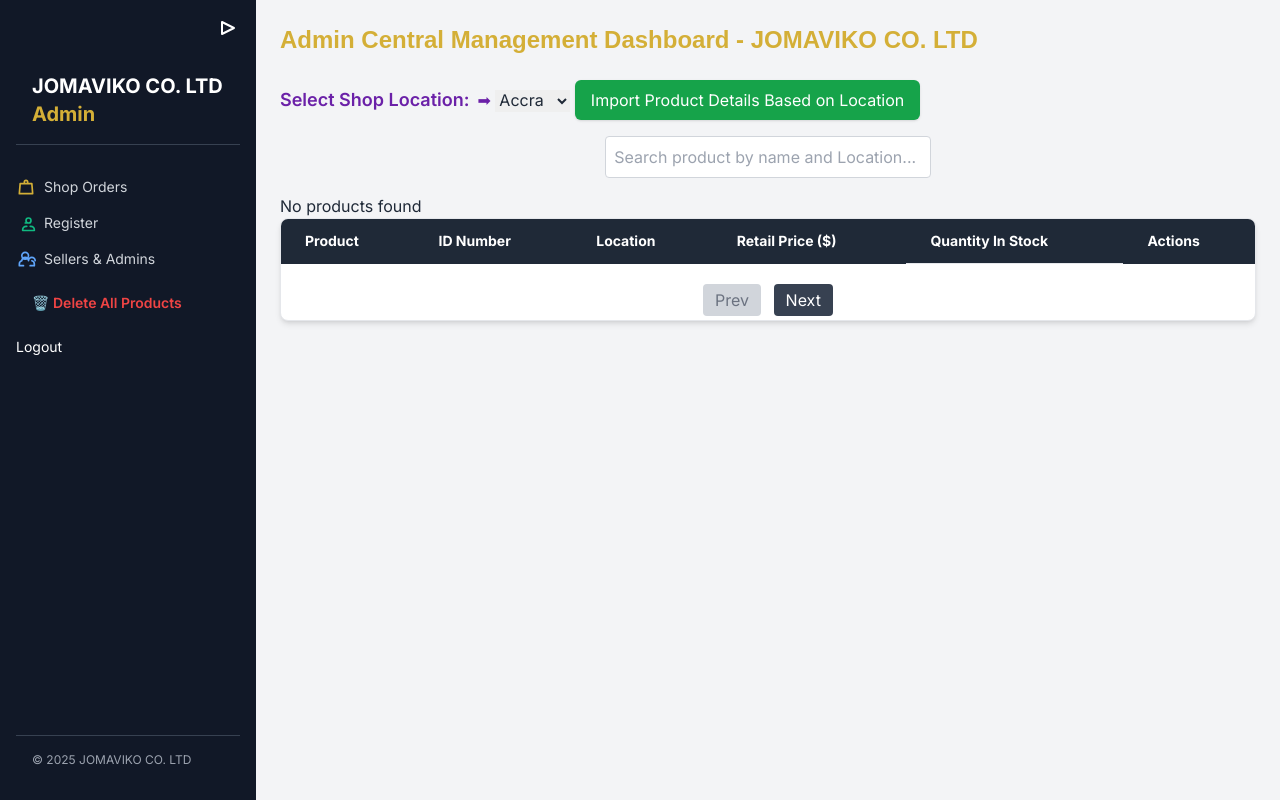
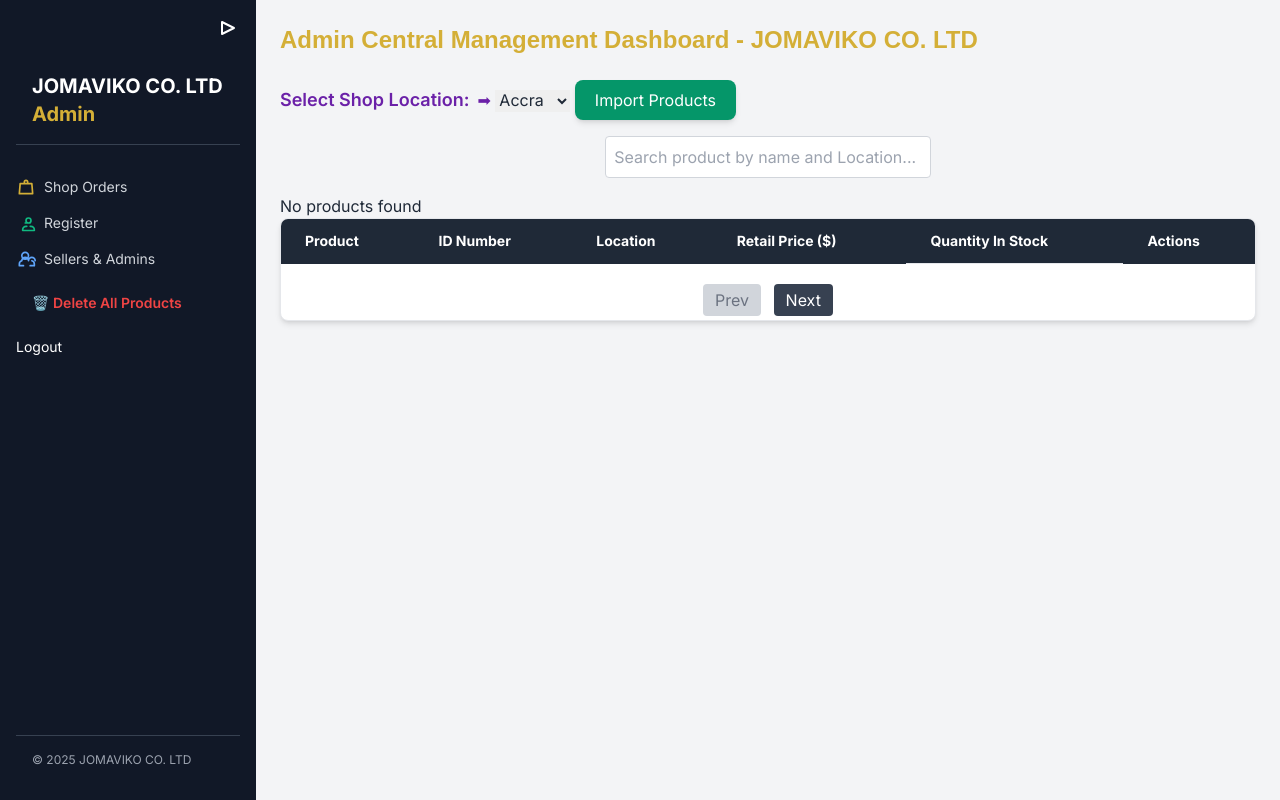
Before and after one commit to Martin4dbest/jomaviko, a Flask app: page /admin in a window 1280 px wide. Run offline with Flask 3, Linux system fonts and the light colour scheme; the visitor is signed in with stand-in values (Sample User, id 1); data comes from the database, SQL or seed files in the repository; data that the repository does not hold is empty; some libraries are stand-ins or nearby versions.

Commit message:
updated features

```diff
--- a/templates/admin_dashboard.html
+++ b/templates/admin_dashboard.html
@@ -310,9 +310,10 @@ class="transition-all duration-300 ease-in-out bg-gray-900 text-white shadow-md
       </select>
 
       <button type="submit" name="import_button" value="1"
-        class="bg-green-600 hover:bg-green-700 text-white px-4 py-2 rounded-md shadow">
-        Import Product Details Based on Location
+        class="bg-emerald-600 hover:bg-emerald-700 text-white px-5 py-2 rounded-lg shadow-md">
+        Import Products
       </button>
+
 
 
 
--- a/templates/index.html
+++ b/templates/index.html
@@ -50,10 +50,6 @@
       <h1 class="text-xl md:text-2xl font-semibold leading-snug tracking-tight mb-4" style="color: #FFD700; font-family: 'Arial', sans-serif; text-shadow: 0 0 10px rgba(255, 215, 0, 0.6);">
         JOMAVIKO CO. LTD – Smart Inventory Management for Mobile & Electronics Parts
       </h1>
-
-      <p class="text-md md:text-lg text-slate-200 mb-8">
-        Efficient inventory management for mobile, laptop, and electronics parts.
-      </p>
       <a href="{{ url_for('login') }}"
         class="inline-block bg-white text-blue-800 font-medium px-8 py-3 rounded-lg shadow hover:bg-gray-100 transition duration-300">
         Login to Dashboard
--- a/templates/register.html
+++ b/templates/register.html
@@ -4,7 +4,7 @@
 <head>
     <meta charset="UTF-8">
     <meta name="viewport" content="width=device-width, initial-scale=1.0">
-    <title>Register - MobiStock</title>
+    <title>Register - JOMAVIKO CO. LTD</title>
     <script src="https://cdn.tailwindcss.com"></script>
 </head>
 
```
